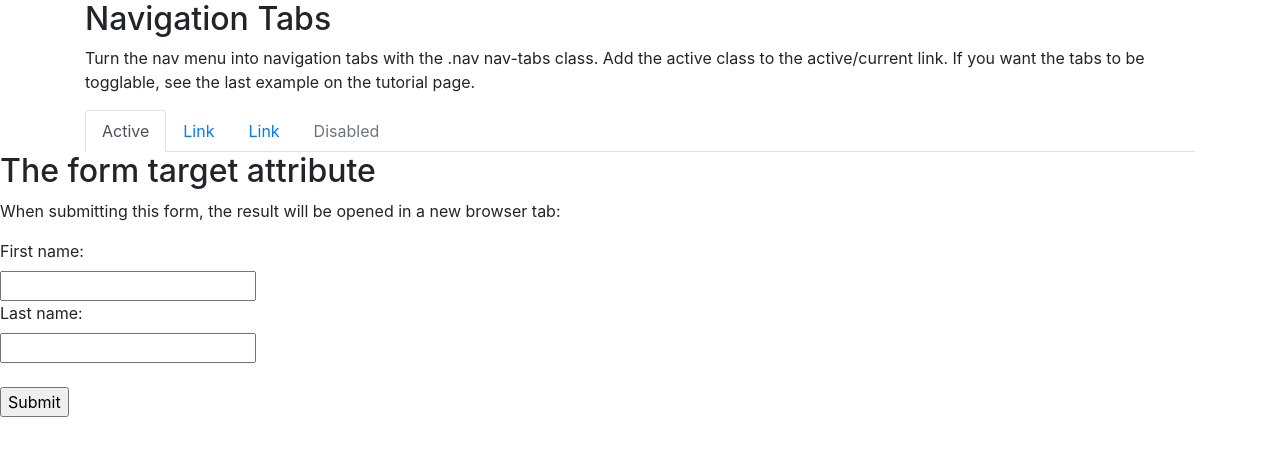
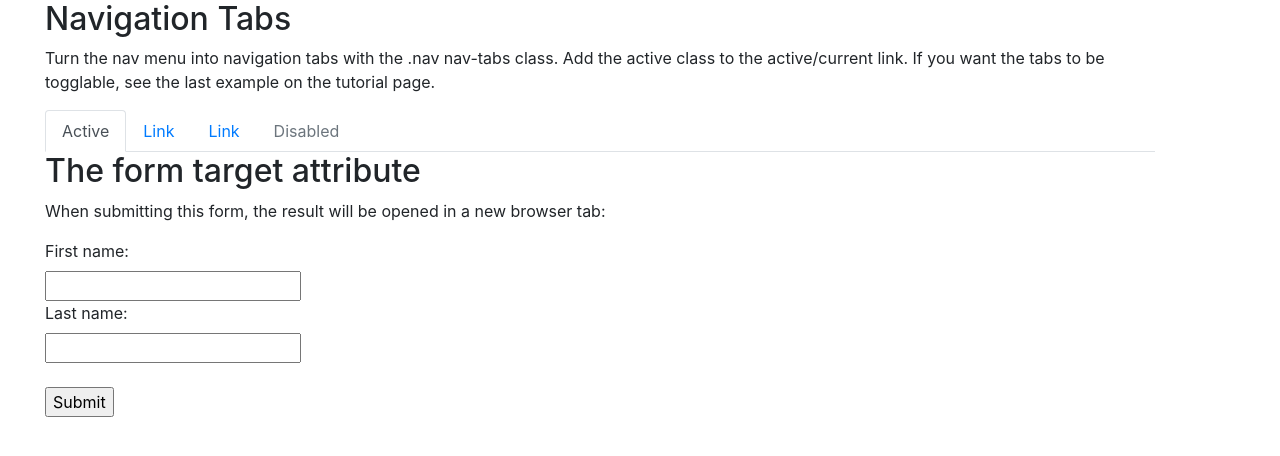
Before and after one commit to LambertiMarcos/ProjetosPHP, a PHP site: page / in a window 1280 px wide. Shown: the top 456 px of the page. Run offline with PHP 8.4, Linux system fonts and the light colour scheme.

Commit message:
Criação do CSS
Criação do css e pegando informações do formulário

```diff
--- /dev/null
+++ b/php1/css/style.css
@@ -0,0 +1,7 @@
+body {
+
+}
+
+.container {
+    margin-left: 30px;
+}
--- a/php1/header.php
+++ b/php1/header.php
@@ -8,6 +8,7 @@
     <script src="https://ajax.googleapis.com/ajax/libs/jquery/3.5.1/jquery.min.js"></script>
     <script src="https://cdnjs.cloudflare.com/ajax/libs/popper.js/1.16.0/umd/popper.min.js"></script>
     <script src="https://maxcdn.bootstrapcdn.com/bootstrap/4.5.2/js/bootstrap.min.js"></script>
+    <link href="css/style.css" type="text/css" rel="stylesheet"/>
 </head>
 <body>
 
--- a/php1/index.php
+++ b/php1/index.php
@@ -5,16 +5,18 @@ require('header.php');
 <!DOCTYPE html>
 <html>
 <body>
+    <div class="container">
         <h2>The form target attribute</h2>
 
         <p>When submitting this form, the result will be opened in a new browser tab:</p>
 
-    <form method="GET" action="action_page.php" target="_blank">
+        <form method="POST" action="action_page.php" target="_blank">
             <label for="fname">First name:</label><br>
             <input type="text" id="fname" name="fname" value=""><br>
             <label for="lname">Last name:</label><br>
             <input type="text" id="lname" name="lname" value=""><br><br>
             <input type="submit" value="Submit">
         </form>
+    </div>
 </body>
 </html>
```
Also changed, not shown: php1/action_page.php (+14 -0 lines). Lines whose indentation alone changed are shown as unchanged.
